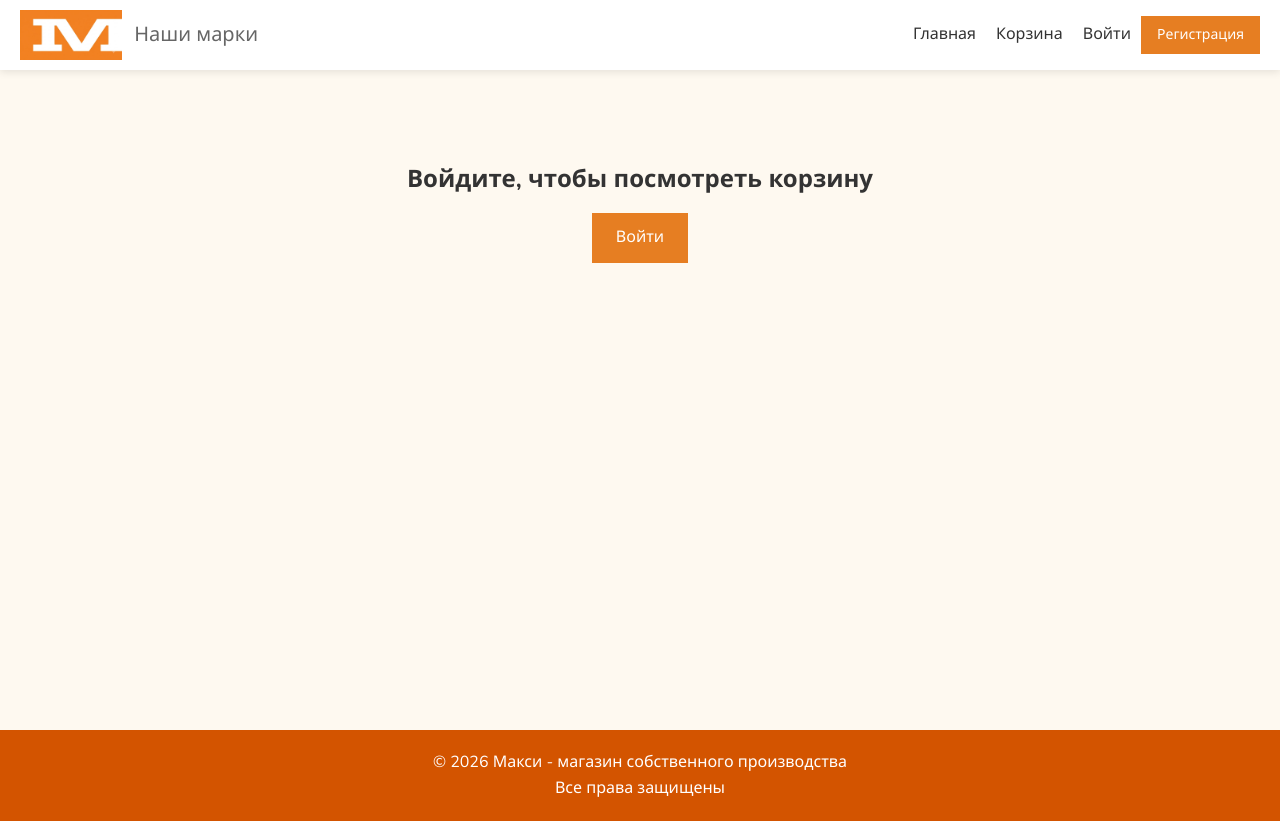
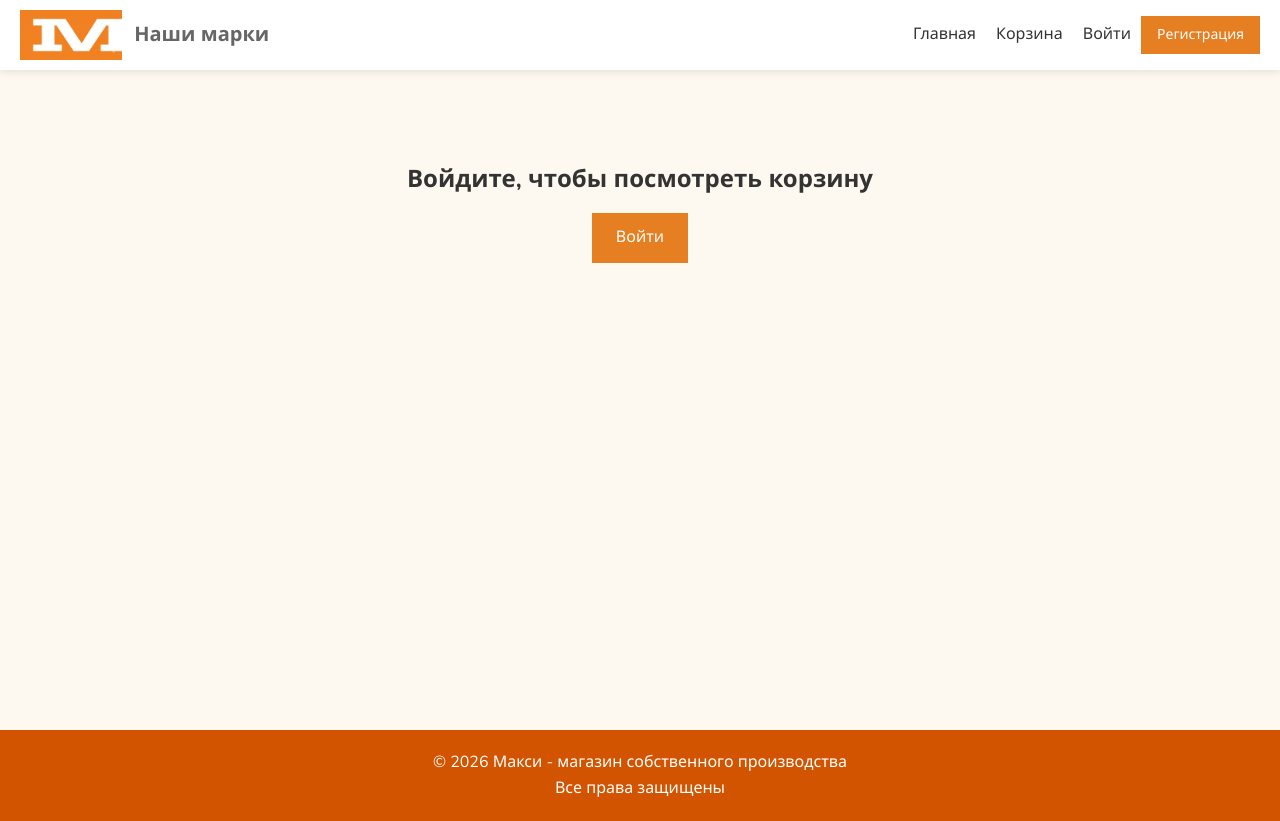
Before and after one commit to gorazqiy/maxi, a React (Vite) app in the folder client/: page /cart in a window 1280 px wide. Built offline with nearby package versions, Linux system fonts and the light colour scheme.

Commit message:
правки

```diff
--- a/client/src/App.tsx
+++ b/client/src/App.tsx
@@ -2,6 +2,7 @@ import { Routes, Route } from "react-router-dom";
 import { useEffect } from "react";
 import { useAppDispatch } from "./store";
 import { fetchUser } from "./store/authSlice";
+import { fetchCart } from "./store/cartSlice";
 import Header from "./components/Header";
 import Footer from "./components/Footer";
 import ProtectedRoute from "./components/ProtectedRoute";
@@ -19,6 +20,7 @@ function App() {
       const token = localStorage.getItem("token");
       if (token) {
          dispatch(fetchUser());
+         dispatch(fetchCart());
       }
    }, [dispatch]);
 
--- a/client/src/components/FilterBar.tsx
+++ b/client/src/components/FilterBar.tsx
@@ -160,6 +160,7 @@ const styles: Record<string, React.CSSProperties> = {
       cursor: "pointer",
       textAlign: "left",
       fontSize: 14,
+      outline: "none",
    },
    activeBtn: {
       backgroundColor: "var(--primary)",
--- a/client/src/components/Header.tsx
+++ b/client/src/components/Header.tsx
@@ -115,6 +115,7 @@ const styles: Record<string, React.CSSProperties> = {
       color: "var(--text-light)",
       marginLeft: 12,
       whiteSpace: "nowrap",
+      fontWeight: 700,
    },
    nav: {
       display: "flex",
--- a/client/src/index.css
+++ b/client/src/index.css
@@ -40,6 +40,7 @@ button {
    padding: 10px 20px;
    border-radius: var(--radius);
    font-size: 14px;
+   font-family: inherit;
    transition: all 0.3s ease;
 }
 
```
